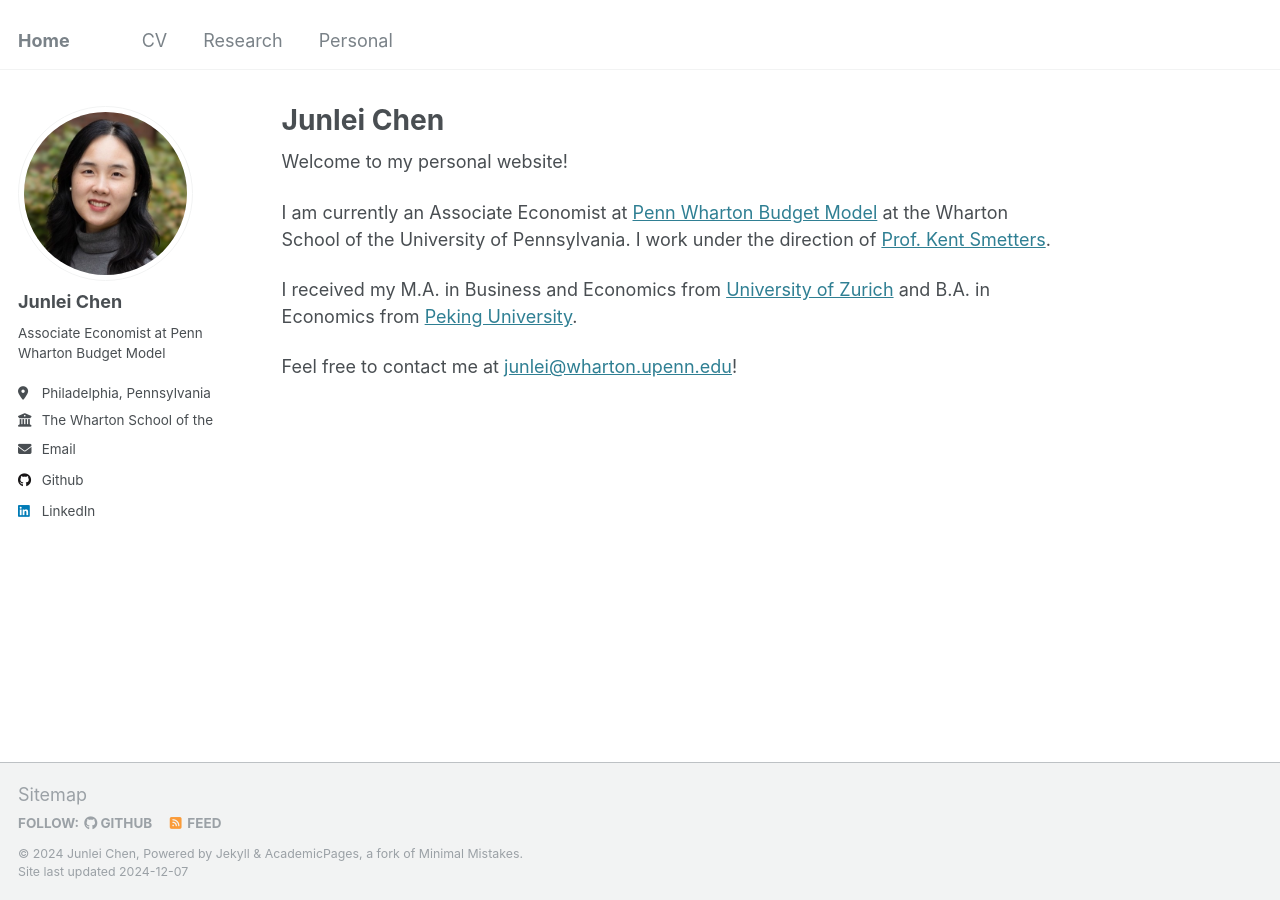
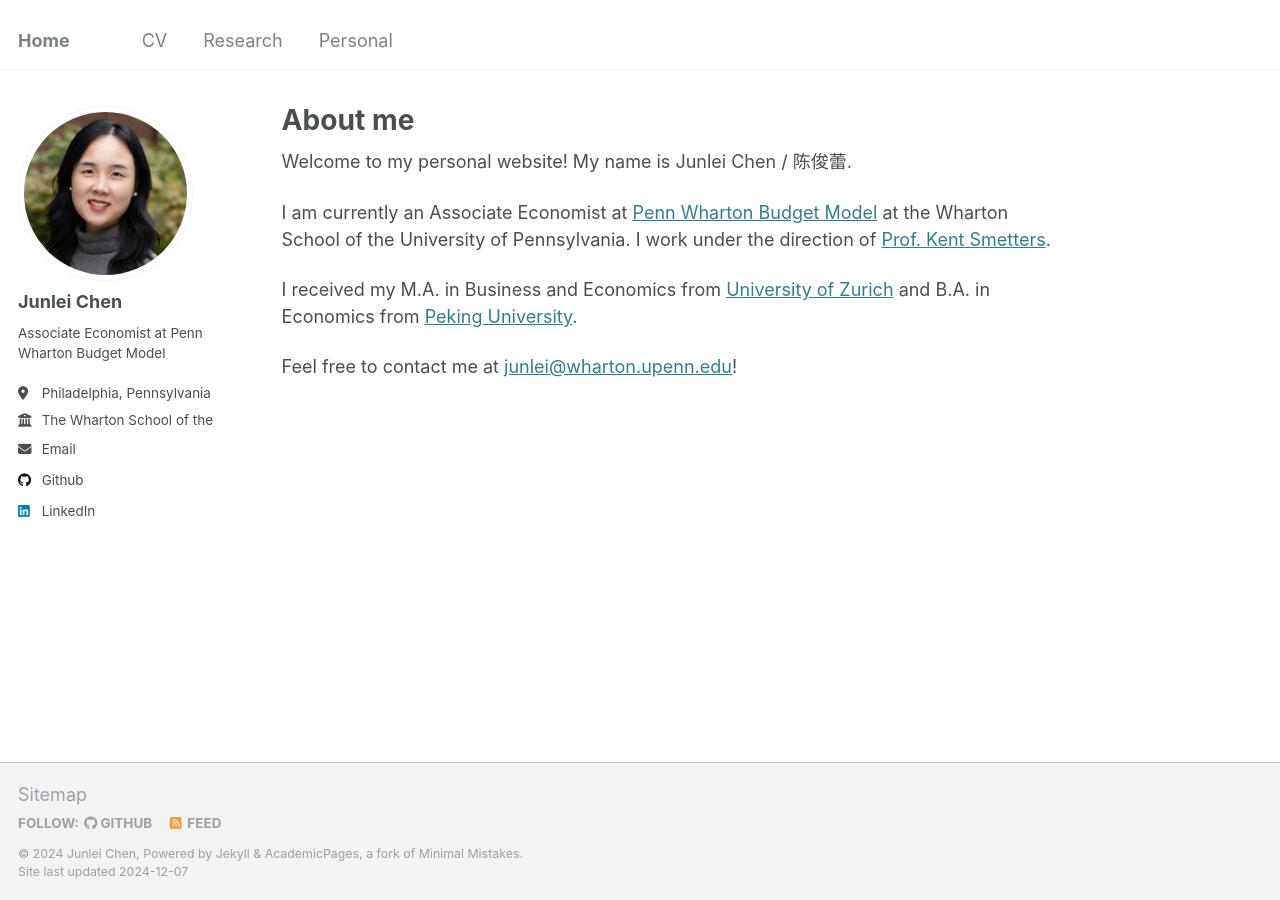
Before and after one commit to Junlei-Chen/junlei-chen.github.io, a Jekyll site: the page built from _pages/about.md, in a window 1280 px wide. Built offline with Jekyll 4.4.1, drawn with Linux system fonts in a browser that asks for light colours.

Commit message:
Update about.md

```diff
--- a/_pages/about.md
+++ b/_pages/about.md
@@ -1,13 +1,13 @@
 ---
 permalink: /
-title: "Junlei Chen"
+title: "About me"
 author_profile: true
 redirect_from:
   - /about/
   - /about.html
 ---
 
-Welcome to my personal website!
+Welcome to my personal website! My name is Junlei Chen / 陈俊蕾.
 
 I am currently an Associate Economist at [Penn Wharton Budget Model](https://budgetmodel.wharton.upenn.edu/) at the Wharton School of the University of Pennsylvania. I work under the direction of [Prof. Kent Smetters](https://bepp.wharton.upenn.edu/profile/smetters/).
 
```
